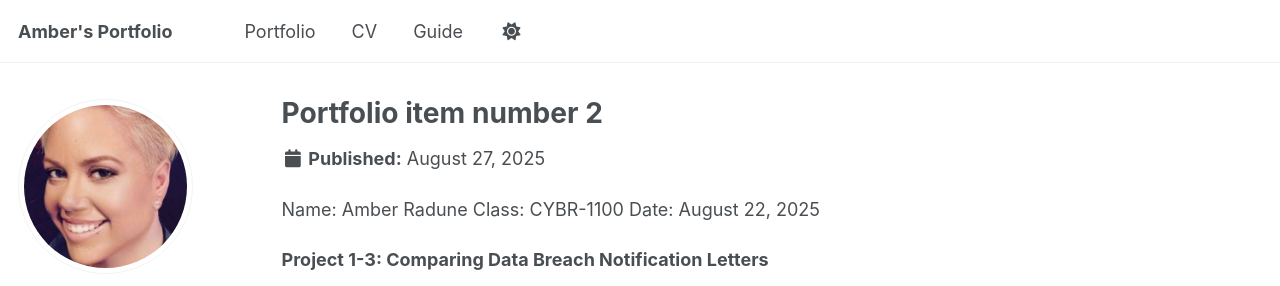
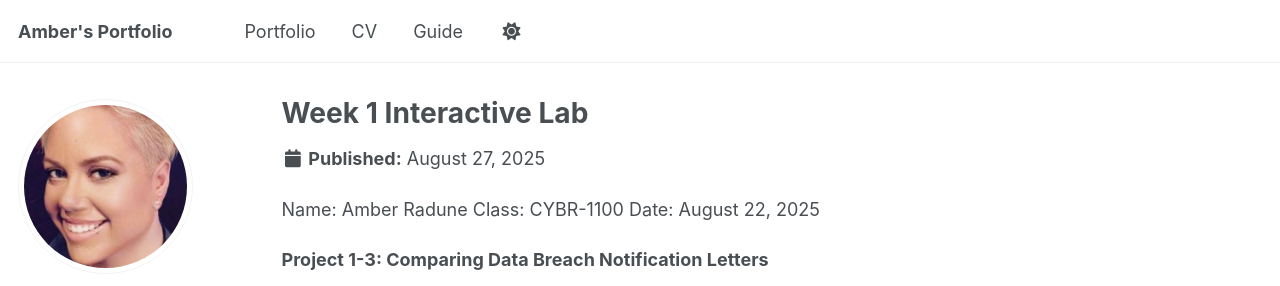
Before and after one commit to TinyBumblee/AmberR.github.io, a Jekyll site: the page built from _portfolio/Week 1 Interactive Lab.md, in a window 1280 px wide and 900 px high. Shown: the top 286 px of the window. Built offline with Jekyll 4.4.1, drawn with Linux system fonts in a browser that asks for light colours; a script that is not in the unit is left out.

Commit message:
Update Week 1 Interactive Lab.md

```diff
--- a/_portfolio/Week 1 Interactive Lab.md
+++ b/_portfolio/Week 1 Interactive Lab.md
@@ -1,6 +1,6 @@
 ---
-title: "Portfolio item number 2"
-excerpt: "Short description of portfolio item number 2 <br/><img src='/images/500x300.png'>"
+title: "Week 1 Interactive Lab"
+excerpt: "Comparing Data Breach Notification Letters"
 collection: portfolio
 ---
 
```
